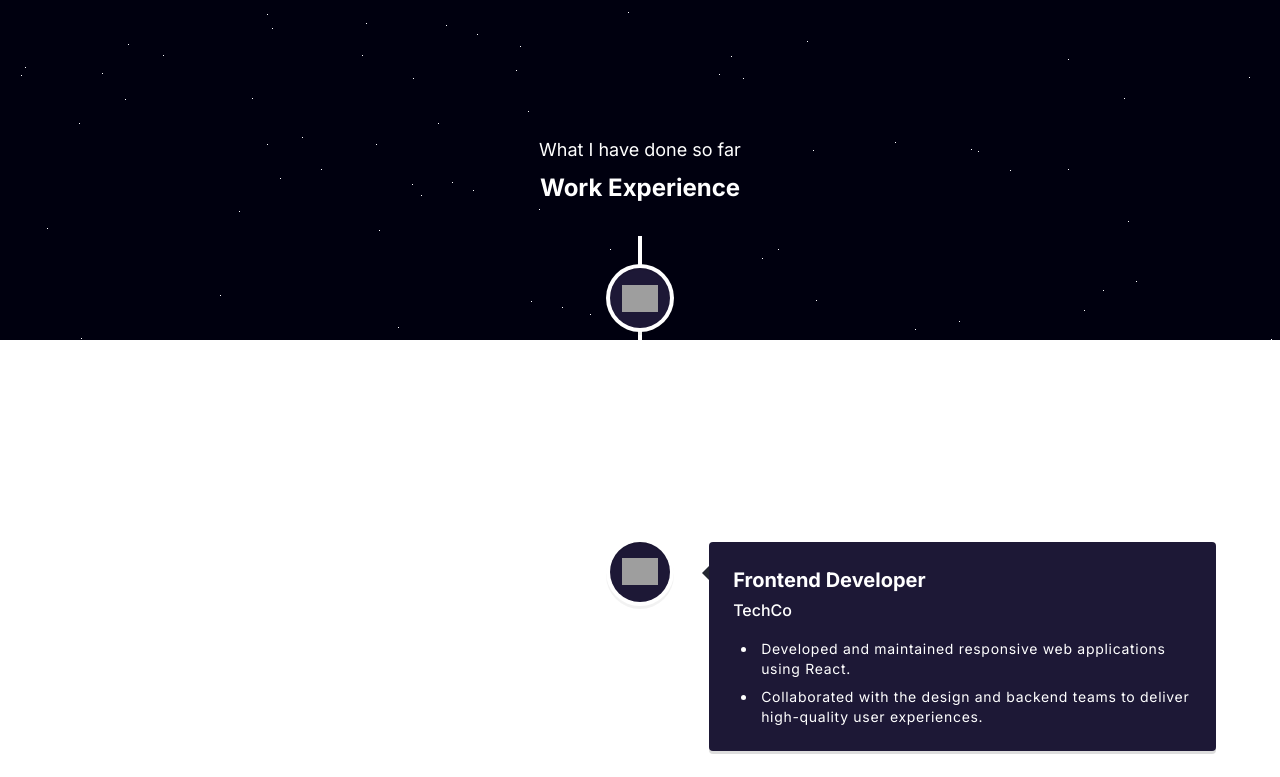
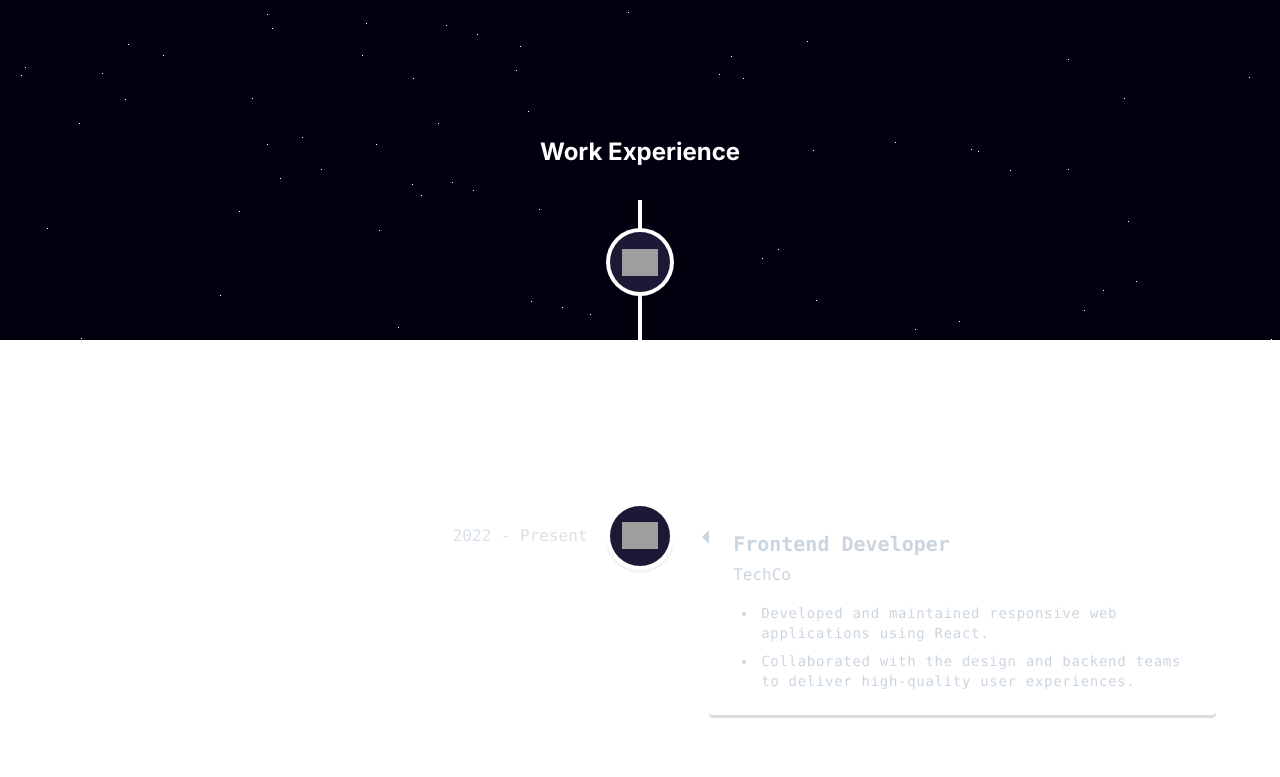
Before and after one commit to laysophann/portfolio, a Next.js app: page / in a window 1280 px wide. Shown: the part 460-1237 px from the top of the page. Built offline with nearby package versions, Linux system fonts and the light colour scheme; grey boxes are pictures that could not be loaded.

Commit message:
change color and font

```diff
--- a/components/Work.js
+++ b/components/Work.js
@@ -4,7 +4,6 @@ import {
   VerticalTimelineElement,
 } from "react-vertical-timeline-component";
 import { motion } from "framer-motion";
-
 import "react-vertical-timeline-component/style.min.css";
 
 const experiences = [
@@ -12,51 +11,46 @@ const experiences = [
     date: "2022 - Present",
     title: "Frontend Developer",
     company_name: "TechCo",
-    icon: "/icons/frontend-icon.png", // Replace with your icon path
+    icon: "/icons/frontend-icon.png",
     iconBg: "#1d1836",
     points: [
       "Developed and maintained responsive web applications using React.",
       "Collaborated with the design and backend teams to deliver high-quality user experiences.",
-      // Add more points
     ],
   },
   {
     date: "2022 - Present",
     title: "Frontend Developer",
     company_name: "TechCo",
-    icon: "/icons/frontend-icon.png", // Replace with your icon path
+    icon: "/icons/frontend-icon.png",
     iconBg: "#1d1836",
     points: [
       "Developed and maintained responsive web applications using React.",
       "Collaborated with the design and backend teams to deliver high-quality user experiences.",
-      // Add more points
     ],
   },
   {
     date: "2022 - Present",
     title: "Frontend Developer",
     company_name: "TechCo",
-    icon: "/icons/frontend-icon.png", // Replace with your icon path
+    icon: "/icons/frontend-icon.png",
     iconBg: "#1d1836",
     points: [
       "Developed and maintained responsive web applications using React.",
       "Collaborated with the design and backend teams to deliver high-quality user experiences.",
-      // Add more points
     ],
   },
   {
     date: "2022 - Present",
     title: "Frontend Developer",
     company_name: "TechCo",
-    icon: "/icons/frontend-icon.png", // Replace with your icon path
+    icon: "/icons/frontend-icon.png",
     iconBg: "#1d1836",
     points: [
       "Developed and maintained responsive web applications using React.",
       "Collaborated with the design and backend teams to deliver high-quality user experiences.",
-      // Add more points
     ],
   },
-  // Add more experience objects
 ];
 
 const Work = () => {
@@ -67,21 +61,17 @@ const Work = () => {
         animate="visible"
         variants={{ hidden: { opacity: 0 }, visible: { opacity: 1 } }}
       >
-        <p className="text-white text-center text-lg mb-2">
-          What I have done so far
-        </p>
         <h2 className="text-white text-center text-2xl font-bold mb-8">
           Work Experience
         </h2>
       </motion.div>
-
-      <div className="mt-8 flex flex-col items-center">
+      <div className="mt-8 flex flex-col items-center font-mono">
         <VerticalTimeline>
           {experiences.map((experience, index) => (
             <VerticalTimelineElement
               key={`experience-${index}`}
-              contentStyle={{ background: "#1d1836", color: "#fff" }}
-              contentArrowStyle={{ borderRight: "7px solid #232631" }}
+              contentStyle={{ background: "none", color: "#cbd5e0" }}
+              contentArrowStyle={{ borderRight: "7px solid #cbd5e0" }}
               date={experience.date}
               iconStyle={{ background: experience.iconBg }}
               icon={
@@ -95,7 +85,7 @@ const Work = () => {
               }
             >
               <div>
-                <h3 className="text-white font-bold text-xl mb-1">
+                <h3 className="font-bold text-xl mb-1">
                   {experience.title}
                 </h3>
                 <p
```
Lines whose indentation alone changed are shown as unchanged.
